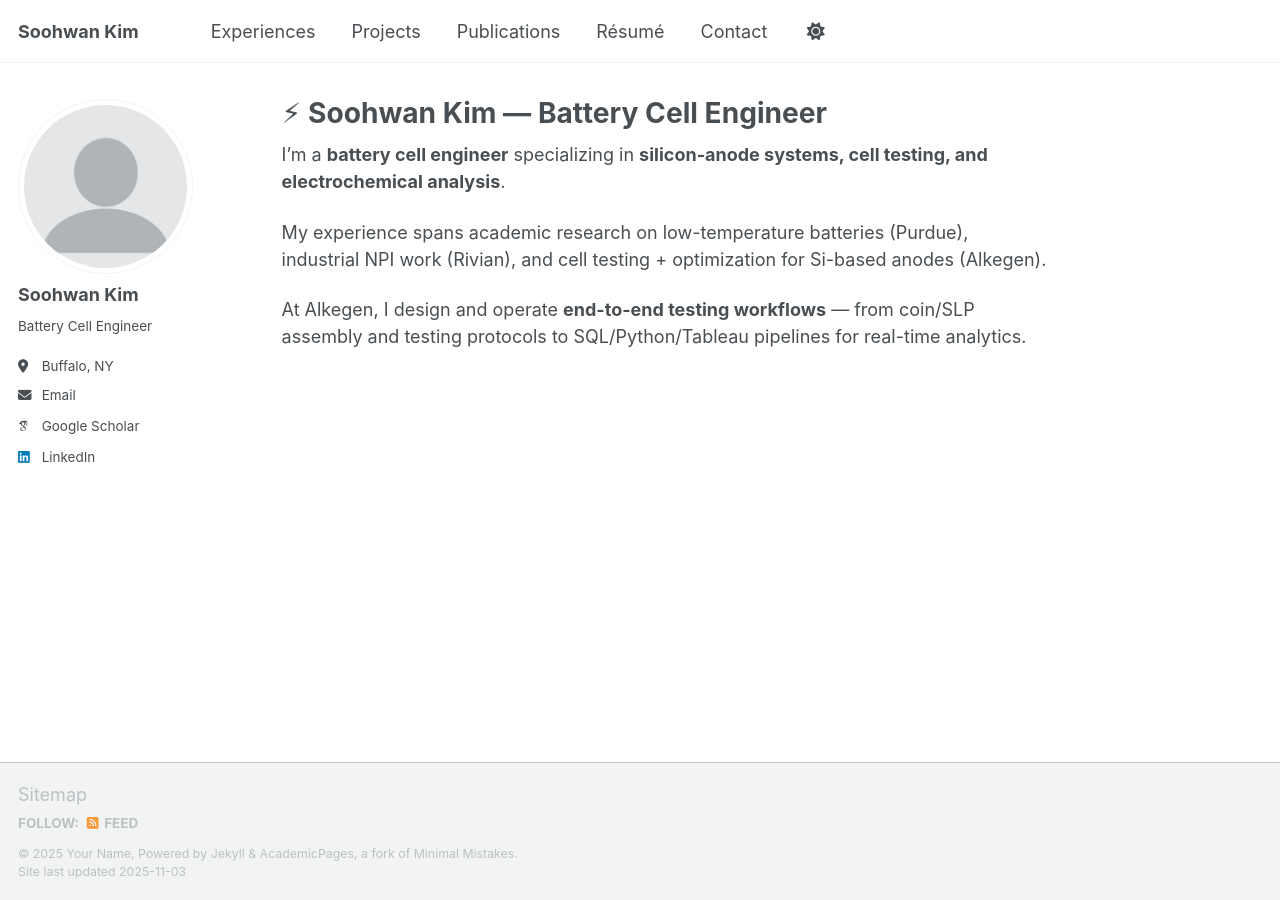
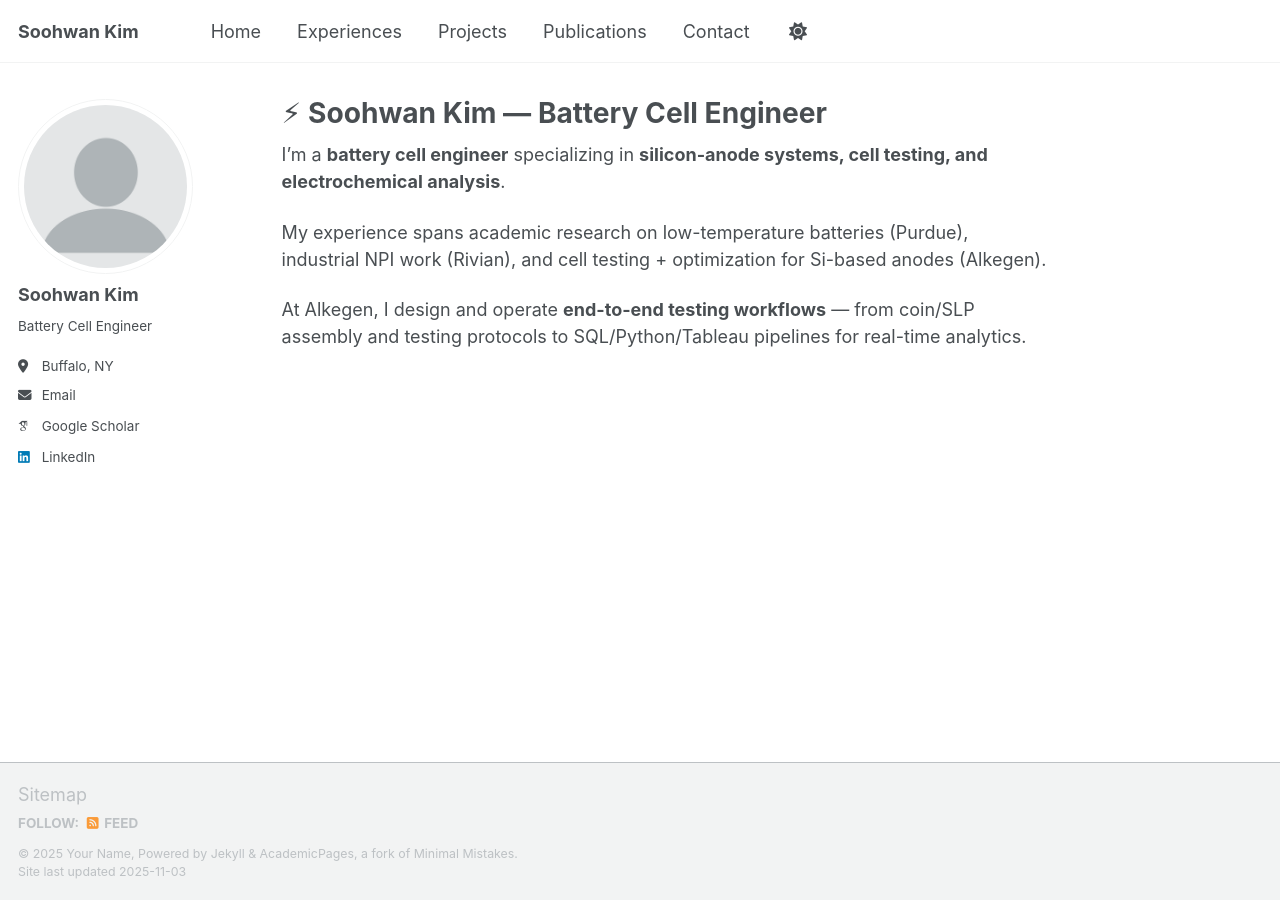
Before and after one commit to skim5674/skim5674.github.io, a Jekyll site: the page built from _pages/about.md, in a window 1280 px wide. Built offline with Jekyll 4.4.1, drawn with Linux system fonts in a browser that asks for light colours; some web fonts are replaced; a script that is not in the unit is left out.

Commit message:
Update navigation.yml

```diff
--- a/_data/navigation.yml
+++ b/_data/navigation.yml
@@ -8,6 +8,9 @@
 #      Markdown formatted page while the second is generated using JSON.
 
 main:
+  - title: "Home"
+    url: /about/
+
   - title: "Experiences"
     url: /experiences/
 
@@ -17,8 +20,8 @@ main:
   - title: "Publications"
     url: /publications/
 
-  - title: "Résumé"
-    url: /Resume/
+  #- title: "Résumé"
+  #  url: /Resume/
 
   - title: "Contact"
     url: /contact/
```
